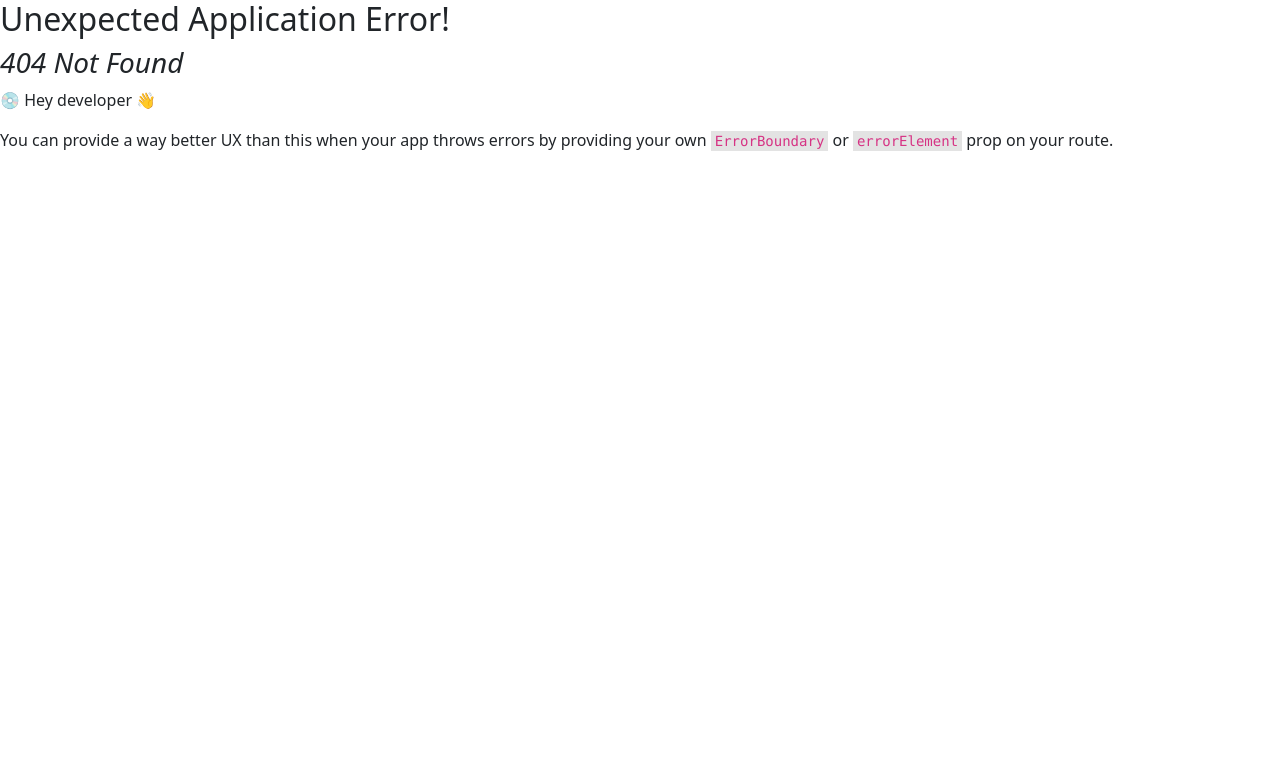
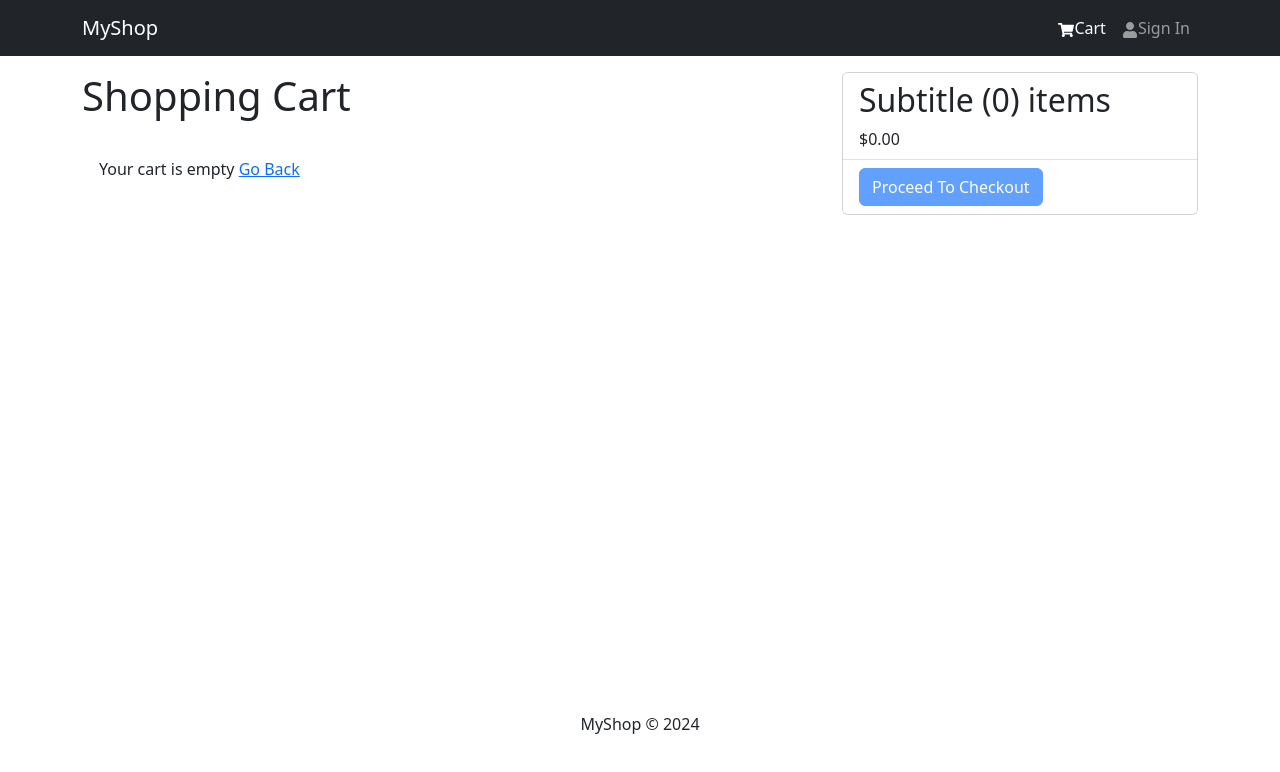
Before and after one commit to ibrahimtrahim/my-shop, a React (Create React App) app in the folder frontend/: page /cart in a window 1280 px wide. Before the commit this address had no page. Shown: the top 772 px of the page. Built offline with nearby package versions, Linux system fonts and the light colour scheme.

Commit message:
Cart Page

```diff
--- a/frontend/src/index.js
+++ b/frontend/src/index.js
@@ -9,12 +9,14 @@
 import reportWebVitals from './reportWebVitals';
 import HomeScreen from './screens/HomeScreen';
 import ProductScreen from './screens/ProductScreen';
+import CartScreen from './screens/CartScreen';
 
 const router = createBrowserRouter(
   createRoutesFromElements(
     <Route path='/' element={<App/>}>
       <Route index={true} path='/' element={<HomeScreen />} />
       <Route  path='/product/:id' element={<ProductScreen />} />
+      <Route  path='/cart' element={<CartScreen />} />
     </Route>
   )
 )
--- /dev/null
+++ b/frontend/src/screens/CartScreen.js
@@ -0,0 +1,86 @@
+import {Link, useNavigate} from 'react-router-dom';
+import { useDispatch, useSelector } from 'react-redux';
+import { Row, Col, ListGroup, Image, Form, Card, Button} from 'react-bootstrap';
+import { FaTrash } from 'react-icons/fa';
+import Message from '../components/Message';
+import { addToCart } from '../slices/cartSlice';
+
+
+function CartScreen() {
+    const navigate = useNavigate();
+    const dispatch = useDispatch();
+
+    const cart = useSelector((state) => state.cart);
+    const { cartItems } = cart;
+
+    const addToCartHandler = async (product, qty) => {
+        dispatch(addToCart({...product, qty}))
+    }
+  return (
+    <Row>
+        <Col md={8}>
+            <h1 style={{marginBottom: '20px'}}>Shopping Cart</h1>
+            { cartItems.length === 0 ? (
+                <Message>
+                    Your cart is empty <Link to='/'>Go Back</Link>
+                </Message>
+            ) : (
+                <ListGroup variant='flush'>
+                    { cartItems.map((item) => (
+                        <ListGroup.Item key={item._id}>
+                            <Row>
+                                <Col md={2}>
+                                    <Image src={item.image} alt={item.name} fluid rounded/>
+                                </Col>
+                                <Col md={3}>
+                                    <Link to={`/product/${item._id}`}>{item.name}</Link>
+                                </Col>
+                                <Col md={2}>
+                                    ${item.price}
+                                </Col>
+                                <Col md={2}>
+                                    <Form.Control
+                                        as='select'
+                                        value={item.qty}
+                                        onChange={(e) => addToCartHandler(item, Number(e.target.value))}>
+
+                                        {[...Array(item.countInStock).keys()].map((x) => (
+                                            <option key={x + 1} value={x + 1}>
+                                                {x + 1}
+                                            </option>
+                                        ))}
+                                    </Form.Control>
+                                </Col>
+                                <Col md={2}>
+                                    <Button type='button' variant='light'>
+                                        <FaTrash/>
+                                    </Button>
+                                </Col>
+                            </Row>
+                        </ListGroup.Item>
+                    ))}
+                </ListGroup>
+            ) }
+        </Col>
+        <Col md={4}>
+            <Card>
+                <ListGroup variant='flush'>
+                    <ListGroup.Item>
+                        <h2>
+                            Subtitle ({ cartItems.reduce((acc, item) => acc + item.qty, 0)}) items
+                        </h2>
+                        ${ cartItems.reduce((acc, item) => acc + item.qty * item.price, 0).toFixed(2) }
+                    </ListGroup.Item>
+                    <ListGroup.Item>
+                        <Button type='button' className='btn-block' disabled={cartItems.length === 0}>
+                            Proceed To Checkout
+                        </Button>
+                    </ListGroup.Item>
+                </ListGroup>
+            </Card>
+        </Col>
+    </Row>
+  )
+}
+
+export default CartScreen
```
